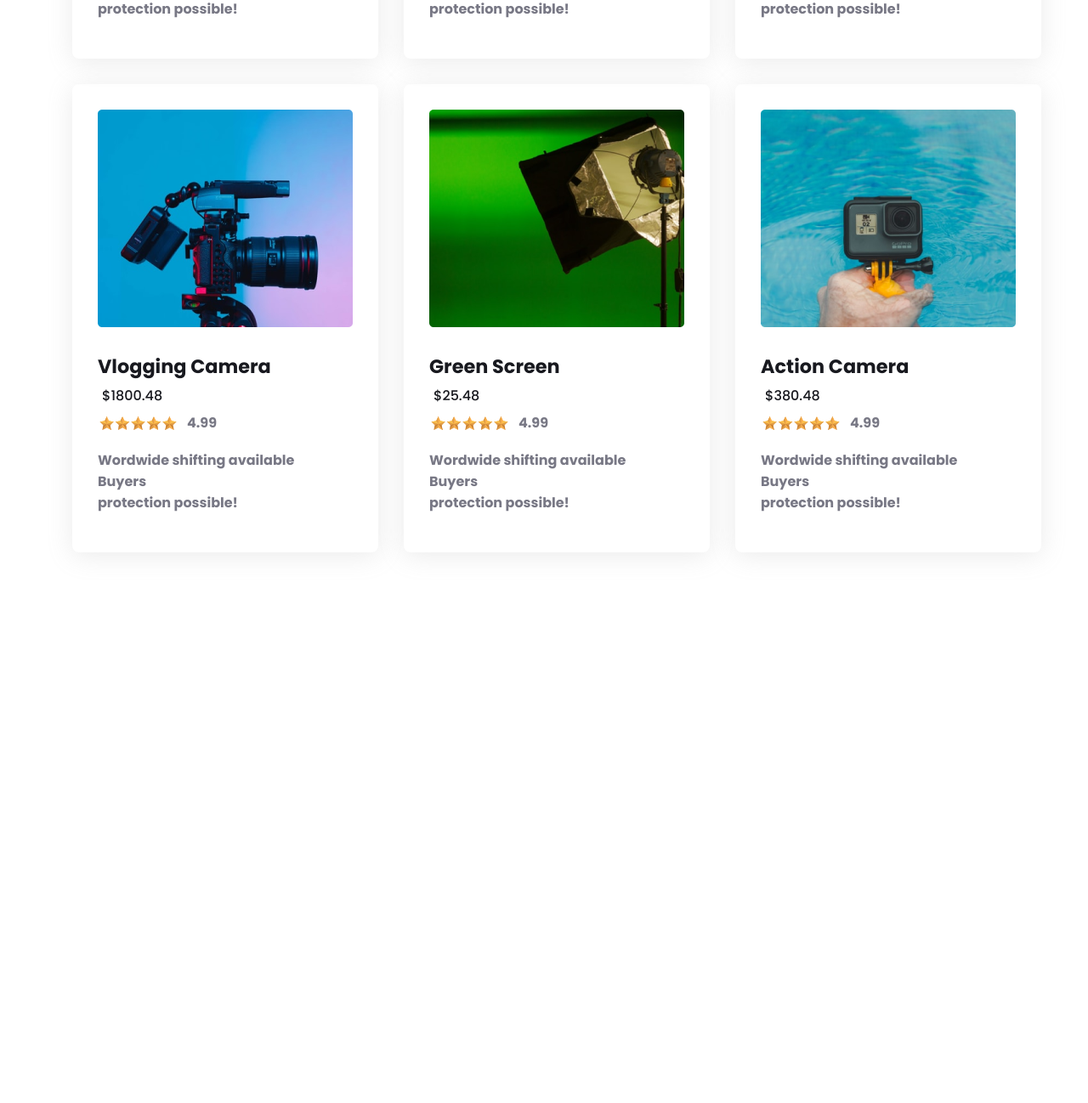
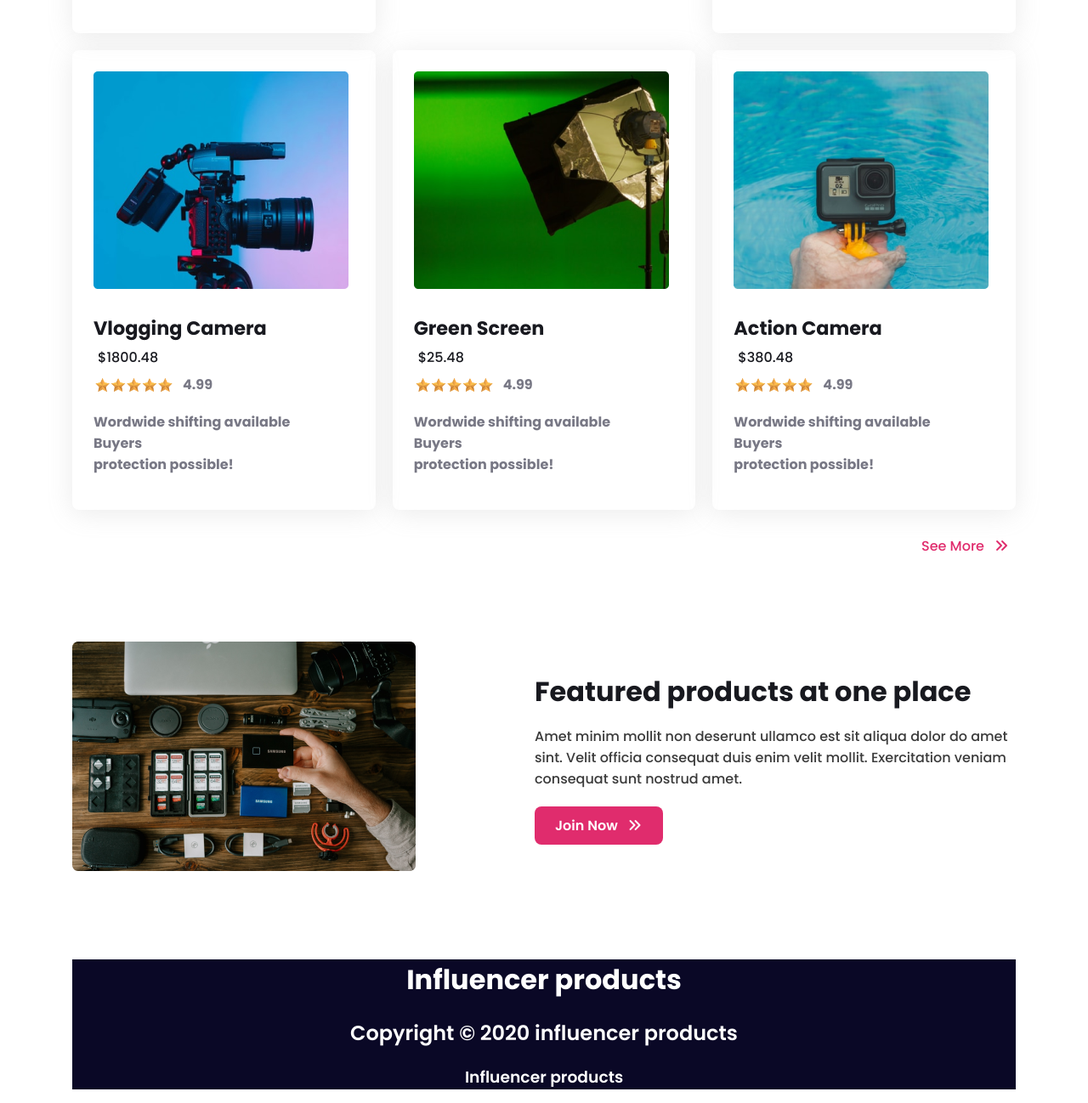
Before and after one commit to Eyasine/Influencer-products-responsive, a plain HTML site: page index.html in a window 1280 px wide. Shown: the part 1940-3238 px from the top of the page at 85% size. Before the commit the page ends 2690 px from the top, so only its background shows below. Drawn offline with Linux system fonts and the light colour scheme.

Commit message:
added an all files and responsive

```diff
--- a/index.html
+++ b/index.html
@@ -68,7 +68,7 @@
 
                 <div class="card-item text-color poppins-medium ">
 
-                    <img src="images/tripod.png" alt="" class="card-img">
+                    <img class="card-feature-img" src="images/tripod.png" alt="" class="card-img">
 
                     <div class="card-information">
 
@@ -86,7 +86,7 @@
 
                 <div class="card-item text-color poppins-medium ">
 
-                    <img src="images/mic.png" alt="" class="card-img">
+                    <img class="card-feature-img" src="images/mic.png" alt="" class="card-img">
 
                     <div class="card-information">
 
@@ -104,7 +104,7 @@
 
                 <div class="card-item text-color poppins-medium ">
 
-                    <img src="images/airpod.png" alt="" class="card-img">
+                    <img class="card-feature-img" src="images/airpod.png" alt="" class="card-img">
 
                     <div class="card-information">
 
@@ -122,7 +122,7 @@
 
                 <div class="card-item text-color poppins-medium ">
 
-                    <img src="images/drone.png" alt="" class="card-img">
+                    <img class="card-feature-img" src="images/drone.png" alt="" class="card-img">
 
                     <div class="card-information">
 
@@ -138,7 +138,7 @@
                     </div>
                 </div>
 
-                <div class="card-item text-color poppins-medium ">
+                <div class="card-feature-img" class="card-item text-color poppins-medium ">
 
                     <img src="images/lights.png" alt="" class="card-img">
 
@@ -158,7 +158,7 @@
 
                 <div class="card-item text-color poppins-medium ">
 
-                    <img src="images/setup.png" alt="" class="card-img">
+                    <img class="card-feature-img" src="images/setup.png" alt="" class="card-img">
 
                     <div class="card-information">
 
@@ -176,7 +176,7 @@
 
                 <div class="card-item text-color poppins-medium ">
 
-                    <img src="images/camera.png" alt="" class="card-img">
+                    <img class="card-feature-img" src="images/camera.png" alt="" class="card-img">
 
                     <div class="card-information">
 
@@ -194,7 +194,7 @@
 
                 <div class="card-item text-color poppins-medium ">
 
-                    <img src="images/single-light.png" alt="" class="card-img">
+                    <img class="card-feature-img" src="images/single-light.png" alt="" class="card-img">
 
                     <div class="card-information">
 
@@ -212,7 +212,7 @@
 
                 <div class="card-item text-color poppins-medium ">
 
-                    <img src="images/action.png" alt="" class="card-img">
+                    <img class="card-feature-img" src="images/action.png" alt="" class="card-img">
 
                     <div class="card-information">
 
@@ -227,15 +227,34 @@
                         <p class="card-discription poppins-bold text-dark-light">Wordwide shifting available <br> Buyers <br> protection possible!</p>
                     </div>
                 </div>
+            </div>
+            <p class="see-more poppins-medium">See More <i class="fa-solid fa-angles-right arrow"></i></p>
+
+          </section>
+
+          <!-- Featured section -->
+           <section class="featured-containers display-flex">
+            <div class="featured-img">
+                <img src="images/gear.png" alt="">
+            </div>
+            <div class="featured-info">
+                <h2 class="featured-title poppins-bold text-dark">Featured products at one place</h2>
+                <p class="featured-discription  poppins-medium text-color">Amet minim mollit non deserunt ullamco est sit aliqua dolor do amet sint. Velit officia consequat duis enim velit mollit. Exercitation veniam consequat sunt nostrud amet.</p>
+                <button class="btn-primary poppins-semibold down-btn">Join Now <i class="fa-solid fa-angles-right arrow"></i></button>
+            </div>
+           </section>
 
 
 
-            </div>
-          </section>
-
     </main>
 
-    <footer></footer>
+    <footer class="footer-info">
+        <div class="footer-container">
+            <h1 class="footer-title poppins-bold ">Influencer products</h1>
+            <h2 class="footer-discription poppins-semibold">Copyright © 2020  influencer products</h2>
+            <h3 class="footer-container poppins-semibold">Influencer products</h3>
+        </div>
+    </footer>
 
 </body>
 </html>
--- a/style.css
+++ b/style.css
@@ -188,13 +188,13 @@
 .cardinfo{
   display: grid;
   grid-template-columns: repeat(3,1fr);
-  gap: 30px;
+  gap: 20px;
 
 }
 
 .card-item{
 
-    padding: 30px;
+    padding: 25px;
     border-radius: 8px;
     box-shadow: 0 4px 30px 0 rgba(156, 156, 156, 0.2);
 
@@ -209,7 +209,43 @@
   display: flex;
   align-items: center;
 }
+.see-more{
+  color: #E02C6D;
+  margin-left: 90%;
+  margin-top: 30px;
+}
 
+/* featured section */
+.featured-containers{
+  justify-content: space-between;
+  gap: 140px;
+  align-items: center;
+  margin-bottom: 100px;
+}
+.featured-title{
+  font-size: 2rem;
+  margin: 0;
+}
+.featured-discription {
+  margin-bottom: 20px;
+}
+.down-btn{
+  border-radius: 8px;
+}
+
+/* footer-info */
+
+.footer-info{
+  width: 100%;
+  background-color: #0A0826;
+  text-align: center;
+  color: #ffffff;
+  margin-bottom: 0;
+
+}
+.footer-container{
+  padding: 50px auto;
+}
 
 
 
@@ -225,10 +261,10 @@
     display: none;
 
   }
-  .banner-info, .navbar, .companis-section{
+  .banner-info, .navbar, .companis-section, .cardinfo, .featured-containers{
     margin: 0 20px;
   }
-  .banner-info{
+  .banner-info, .featured-containers{
     text-align: center;
   }
   .companis-section{
@@ -238,5 +274,28 @@
     margin: 30px 34px;
     row-gap: 20px;
   }
+  .cardinfo{
+    grid-template-columns: repeat(1,1fr);
+  }
+
+.section-title{
+  margin: 100px 0 20px 0;
+}
+.card-feature-img{
+  width: 100%;
+}
+.see-more{
+
+  margin: 30px;
+}
+
+.featured-containers{
+    flex-direction: column-reverse;
+    gap: 60px;
+  }
+  .featured-img{
+
+    max-width: 100%;
+  }
 
 }
```
